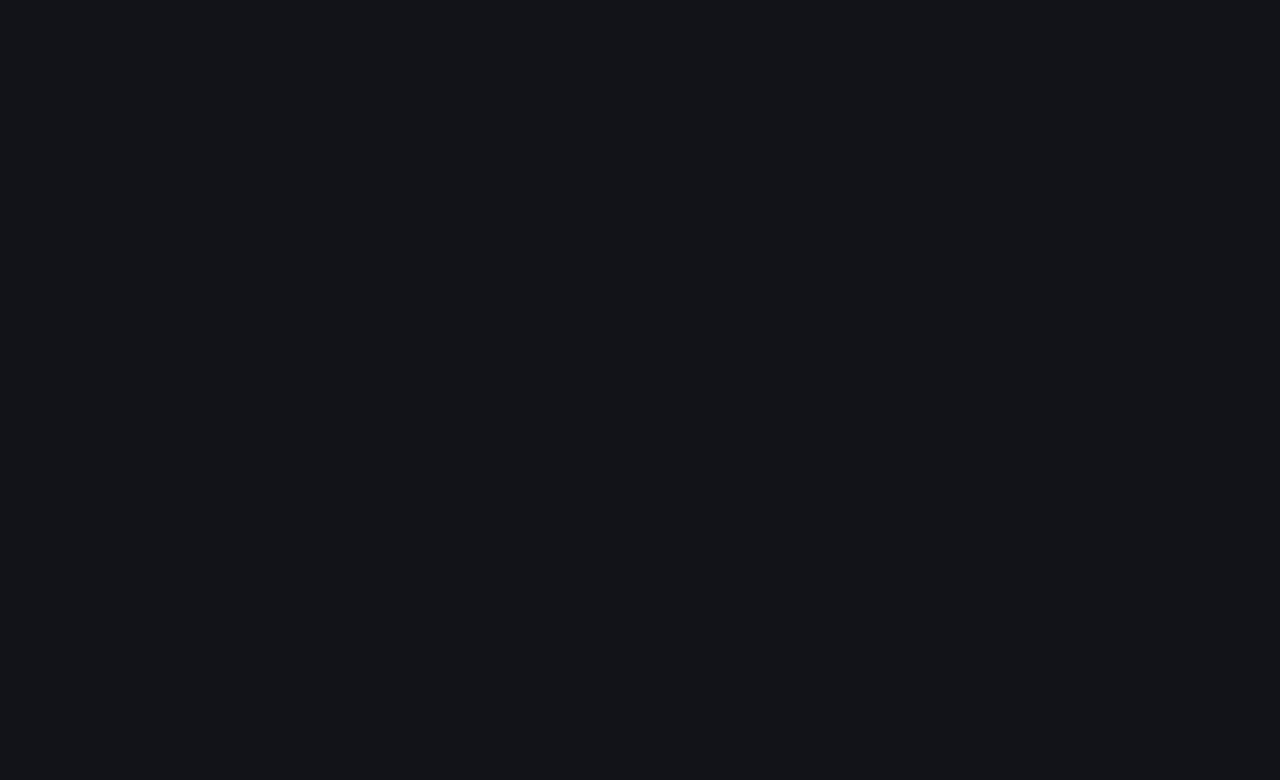
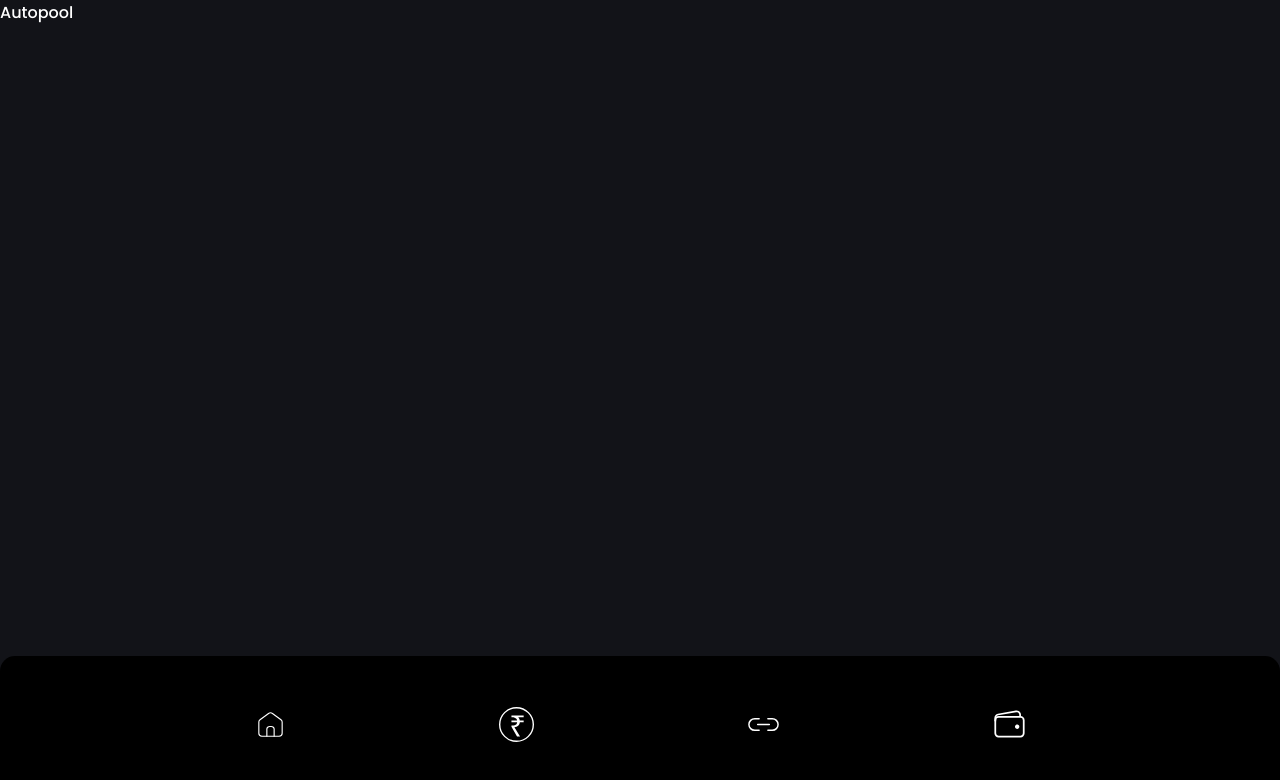
Before and after one commit to Sumit-web1/K9, a React (Create React App) app: page /autopool in a window 1280 px wide. Before the commit this address had no page. Shown: the top 780 px of the page. Built offline with nearby package versions, Linux system fonts and the light colour scheme; a web font is replaced by a local one.

Commit message:
Bottom Nav is added

```diff
--- a/src/App.js
+++ b/src/App.js
@@ -1,18 +1,46 @@
+import React from 'react';
 import './App.css';
-import { BrowserRouter as Router, Route, Routes } from 'react-router-dom';
+import { BrowserRouter as Router, Route, Routes, useLocation } from 'react-router-dom';
 import Register from './Components/Register';
 import Login from './Components/Login';
+import BottomNav from './Components/BottomNav';
 import Dashboard from './Components/Dashboard';
+import Autopool from './Components/Autopool';
+import ReferalLink from './Components/ReferalLink';
+import Wallet from './Components/Wallet';
+import Profile from './Components/Profile';
+
 
 function App() {
   return (
     <Router>
+      <AppContent />
+    </Router>
+  );
+}
+
+function AppContent() {
+  const location = useLocation();
+
+  // List of routes where BottomNav should be displayed
+  const includedRoutes = ['/home', '/autopool', '/referalLink', '/wallet']; // Add more routes as needed
+
+  return (
+    <div>
       <Routes>
         <Route path='/' element={<Register />} />
         <Route path='/login' element={<Login />} />
         <Route path='/home' element={<Dashboard />} />
+        <Route path='/autopool' element={<Autopool/>} />
+        <Route path='/referalLink' element={<ReferalLink/>} />
+        <Route path='/wallet' element={<Wallet/>} />
+
+        <Route path='/profile' element={<Profile/>} />
       </Routes>
-    </Router>
+
+      {/* Conditionally render BottomNav */}
+      {includedRoutes.includes(location.pathname) && <BottomNav/>}
+    </div>
   );
 }
 
--- /dev/null
+++ b/src/Components/Autopool.jsx
@@ -0,0 +1,9 @@
+import React from 'react'
+
+function Autopool() {
+  return (
+    <div>Autopool</div>
+  )
+}
+
+export default Autopool
--- /dev/null
+++ b/src/Components/BottomNav.jsx
@@ -0,0 +1,44 @@
+import React from 'react'
+import '../Style/BottomNav.css'
+import { Link } from 'react-router-dom'
+
+function BottomNav() {
+    return (
+        <div className='bottomNav'>
+            <Link to={'/home'}>
+                <svg xmlns="http://www.w3.org/2000/svg" width="46" height="41" viewBox="0 0 46 41" fill="none">
+                    <path d="M11.7548 35.875C9.49692 35.875 7.6665 34.2008 7.6665 32.1337V17.097C7.6665 15.9609 8.23192 14.8847 9.19984 14.1757L20.4449 5.94498C21.1634 5.41469 22.067 5.12451 22.9998 5.12451C23.9327 5.12451 24.8363 5.41469 25.5548 5.94498L36.7979 14.1757C37.7678 14.8847 38.3332 15.9609 38.3332 17.097V32.1337C38.3332 34.2008 36.5028 35.875 34.2449 35.875H11.7548Z" stroke="white" stroke-width="1.5" stroke-linecap="round" stroke-linejoin="round" />
+                    <path d="M18.208 35.875V26.4792C18.208 25.573 18.6119 24.704 19.3308 24.0632C20.0497 23.4225 21.0247 23.0625 22.0413 23.0625H23.958C24.9747 23.0625 25.9497 23.4225 26.6686 24.0632C27.3875 24.704 27.7913 25.573 27.7913 26.4792V35.875" stroke="white" stroke-width="1.5" stroke-linecap="round" stroke-linejoin="round" />
+                </svg>
+            </Link>
+
+            <Link to={"/autopool"}>
+                <svg width="38" height="38" viewBox="0 0 38 38" fill="none" xmlns="http://www.w3.org/2000/svg">
+                    <circle cx="19" cy="19" r="18.25" stroke="white" stroke-width="1.5" />
+                    <path d="M19.576 32L13.528 21.44V20.032H14.232C15.3627 20.032 16.312 19.9253 17.08 19.712C17.8693 19.4987 18.488 19.1467 18.936 18.656C19.384 18.1653 19.6507 17.4933 19.736 16.64H13.528V14.592H19.704C19.5547 13.8027 19.256 13.1627 18.808 12.672C18.36 12.16 17.752 11.7867 16.984 11.552C16.2373 11.3173 15.32 11.2 14.232 11.2H13.528V9.152H26.776V11.2H20.728C21.2187 11.6053 21.624 12.0853 21.944 12.64C22.264 13.1947 22.4667 13.8453 22.552 14.592H26.776V16.64H22.616C22.4667 18.1973 21.8693 19.4133 20.824 20.288C19.8 21.1413 18.4347 21.6853 16.728 21.92L22.84 32H19.576Z" fill="white" />
+                </svg>
+            </Link>
+
+            <Link to={'/referalLink'}>
+                <svg xmlns="http://www.w3.org/2000/svg" width="48" height="48" viewBox="0 0 48 48" fill="none">
+                    <path d="M16 24H32M18 16H12C9.87827 16 7.84344 16.8429 6.34315 18.3431C4.84285 19.8434 4 21.8783 4 24C4 26.1217 4.84285 28.1566 6.34315 29.6569C7.84344 31.1571 9.87827 32 12 32H18M30 16H36C38.1217 16 40.1566 16.8429 41.6569 18.3431C43.1571 19.8434 44 21.8783 44 24C44 26.1217 43.1571 28.1566 41.6569 29.6569C40.1566 31.1571 38.1217 32 36 32H30" stroke="white" stroke-width="2" stroke-linecap="round" stroke-linejoin="round" />
+                </svg>
+            </Link>
+
+            <Link to={'/wallet'}>
+                <svg xmlns="http://www.w3.org/2000/svg" width="40" height="40" viewBox="0 0 40 40" fill="none">
+                    <path d="M32.5 11.25H7.5C5.42893 11.25 3.75 12.9289 3.75 15V30C3.75 32.0711 5.42893 33.75 7.5 33.75H32.5C34.5711 33.75 36.25 32.0711 36.25 30V15C36.25 12.9289 34.5711 11.25 32.5 11.25Z" stroke="white" stroke-width="2" stroke-linejoin="round" />
+                    <path d="M32.1375 11.25V8.90621C32.1373 8.33138 32.0103 7.76366 31.7654 7.24358C31.5206 6.7235 31.1639 6.26387 30.721 5.89748C30.278 5.5311 29.7597 5.26699 29.2029 5.124C28.6461 4.98101 28.0647 4.96267 27.5 5.07028L6.925 8.58199C6.0315 8.75227 5.22543 9.22901 4.64582 9.92999C4.0662 10.631 3.74938 11.5123 3.75 12.4218V16.25" stroke="white" stroke-width="2" stroke-linejoin="round" />
+                    <path d="M28.75 25C28.2555 25 27.7722 24.8534 27.3611 24.5787C26.95 24.304 26.6295 23.9135 26.4403 23.4567C26.2511 22.9999 26.2016 22.4972 26.298 22.0123C26.3945 21.5273 26.6326 21.0819 26.9822 20.7322C27.3319 20.3826 27.7773 20.1445 28.2623 20.048C28.7472 19.9516 29.2499 20.0011 29.7067 20.1903C30.1635 20.3795 30.554 20.7 30.8287 21.1111C31.1034 21.5222 31.25 22.0055 31.25 22.5C31.25 23.163 30.9866 23.7989 30.5178 24.2678C30.0489 24.7366 29.413 25 28.75 25Z" fill="white" />
+                </svg>
+            </Link>
+
+
+
+
+
+        </div>
+    )
+}
+
+export default BottomNav
--- /dev/null
+++ b/src/Components/Profile.jsx
@@ -0,0 +1,9 @@
+import React from 'react'
+
+function Profile() {
+  return (
+    <div>Profile</div>
+  )
+}
+
+export default Profile
--- /dev/null
+++ b/src/Components/ReferalLink.jsx
@@ -0,0 +1,9 @@
+import React from 'react'
+
+function ReferalLink() {
+  return (
+    <div>ReferalLink</div>
+  )
+}
+
+export default ReferalLink
--- a/src/Components/Register.jsx
+++ b/src/Components/Register.jsx
@@ -38,9 +38,10 @@ function Register() {
                         <input type="password" name="password" id="password" placeholder='Password' required />
                     </div>
                     <div className="input flex">
-                        <svg xmlns="http://www.w3.org/2000/svg" width="27" height="31" viewBox="0 0 27 31" fill="none">
+                        <svg width="37" height="40" viewBox="0 0 37 40" fill="none" xmlns="http://www.w3.org/2000/svg">
                             <path d="M10.125 20.6667C10.125 21.0092 10.0065 21.3378 9.79549 21.58C9.58452 21.8222 9.29837 21.9583 9 21.9583C8.70163 21.9583 8.41548 21.8222 8.20451 21.58C7.99353 21.3378 7.875 21.0092 7.875 20.6667C7.875 20.3241 7.99353 19.9956 8.20451 19.7533C8.41548 19.5111 8.70163 19.375 9 19.375C9.29837 19.375 9.58452 19.5111 9.79549 19.7533C10.0065 19.9956 10.125 20.3241 10.125 20.6667ZM14.625 20.6667C14.625 21.0092 14.5065 21.3378 14.2955 21.58C14.0845 21.8222 13.7984 21.9583 13.5 21.9583C13.2016 21.9583 12.9155 21.8222 12.7045 21.58C12.4935 21.3378 12.375 21.0092 12.375 20.6667C12.375 20.3241 12.4935 19.9956 12.7045 19.7533C12.9155 19.5111 13.2016 19.375 13.5 19.375C13.7984 19.375 14.0845 19.5111 14.2955 19.7533C14.5065 19.9956 14.625 20.3241 14.625 20.6667ZM19.125 20.6667C19.125 21.0092 19.0065 21.3378 18.7955 21.58C18.5845 21.8222 18.2984 21.9583 18 21.9583C17.7016 21.9583 17.4155 21.8222 17.2045 21.58C16.9935 21.3378 16.875 21.0092 16.875 20.6667C16.875 20.3241 16.9935 19.9956 17.2045 19.7533C17.4155 19.5111 17.7016 19.375 18 19.375C18.2984 19.375 18.5845 19.5111 18.7955 19.7533C19.0065 19.9956 19.125 20.3241 19.125 20.6667Z" fill="white" />
                             <path d="M6.75 12.9166V10.3332C6.75 9.89408 6.7815 9.46137 6.84338 9.04158M20.25 12.9166V10.3332C20.2501 8.75902 19.8326 7.22208 19.0532 5.92698C18.2737 4.63187 17.1692 3.64001 15.8867 3.08339C14.6041 2.52677 13.2044 2.43178 11.8737 2.81108C10.543 3.19037 9.3444 4.02595 8.4375 5.20662M12.375 28.4166H9C5.8185 28.4166 4.22662 28.4166 3.23887 27.2812C2.25 26.1471 2.25 24.3194 2.25 20.6666C2.25 17.0137 2.25 15.186 3.23887 14.052C4.22662 12.9166 5.8185 12.9166 9 12.9166H18C21.1815 12.9166 22.7734 12.9166 23.7611 14.052C24.75 15.186 24.75 17.0137 24.75 20.6666C24.75 24.3194 24.75 26.1471 23.7611 27.2812C22.7734 28.4166 21.1815 28.4166 18 28.4166H16.875" stroke="white" stroke-width="1.5" stroke-linecap="round" />
+                            <path d="M14.0835 27.5L16.6877 24.8958L21.896 30.1042L32.3127 19.6875L34.9168 22.2917L21.896 35.3125L14.0835 27.5Z" stroke="white" stroke-linecap="round" stroke-linejoin="round" />
                         </svg>
                         <input type="password" name="confirmedPassword" id="confirmPassword" placeholder='Confirm Password' required />
                     </div>
--- /dev/null
+++ b/src/Components/Wallet.jsx
@@ -0,0 +1,9 @@
+import React from 'react'
+
+function Wallet() {
+  return (
+    <div>Wallet</div>
+  )
+}
+
+export default Wallet
--- /dev/null
+++ b/src/Style/BottomNav.css
@@ -0,0 +1,19 @@
+.bottomNav{
+    position: fixed;
+    bottom: 0%;
+    background: #000;
+    padding: 4vw;
+    width: 100%;
+    z-index: 9999;
+    border-top-right-radius: 15px;
+    border-top-left-radius: 15px;
+    display: flex;
+    align-items: center;
+    justify-content: space-evenly;
+    gap: 10px;
+}
+
+.bottomNav svg{
+    width: 35px;
+    height: 35px;
+}
--- a/src/Style/Dashboard.css
+++ b/src/Style/Dashboard.css
@@ -1,3 +1,9 @@
+.flex{
+    display: flex;
+    align-items: center;
+    justify-content: space-between;
+}
+
 .fixed{
     position: fixed;
     width: 100%;
@@ -9,6 +15,33 @@
     align-items: center;
     justify-content: space-between;
 }
+
+/* Nav Menu */
+.menu{
+    width: 70vw;
+    height: 100vh;
+    display: flex;
+    align-items: center;
+    justify-content: center;
+    position: fixed;
+    left: -90%;
+    z-index: 99999;
+    background-color: #fff;
+    transition: .5s;
+    box-shadow: 5px 0 20px rgba(0, 0, 0, 0.256);
+}
+
+.menu.active{
+    left: 0%;
+}
+
+.nav-close{
+    position: absolute;
+    top: 1%;
+    left: 3%;
+    font-size: 1vw;
+}
+
 
 .main{
     height: 20vh;
@@ -42,6 +75,9 @@
 .main-card{
     width: 100%;
     height: 180px;
-    border-radius: 12px;
+    padding: 4vw;
+    line-height: 0.08;
+    border-radius: 35px;
     background: linear-gradient(to right, #17ead9, #6078ea);
+    box-shadow: 0 6px 25px #6077ea5a;
 }
```
Also changed, not shown: src/Components/Dashboard.jsx (+39 -7 lines).
